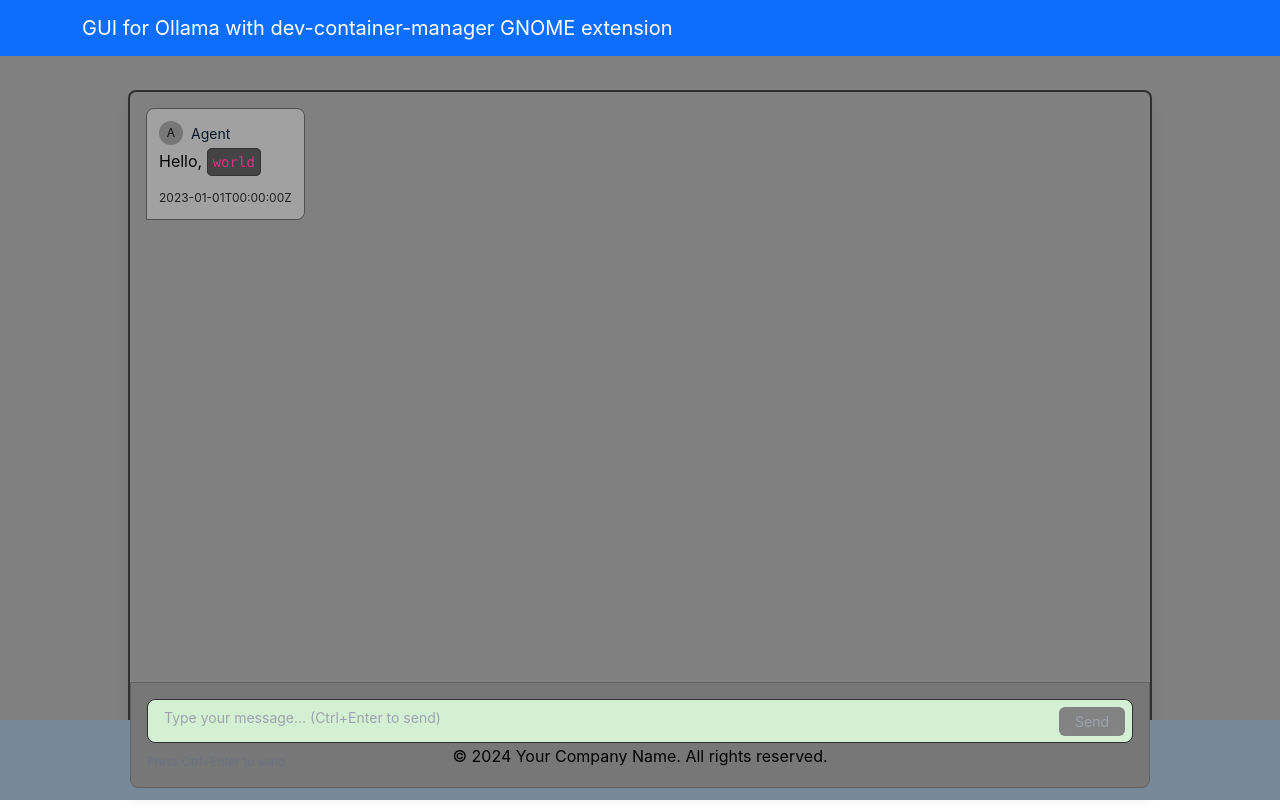
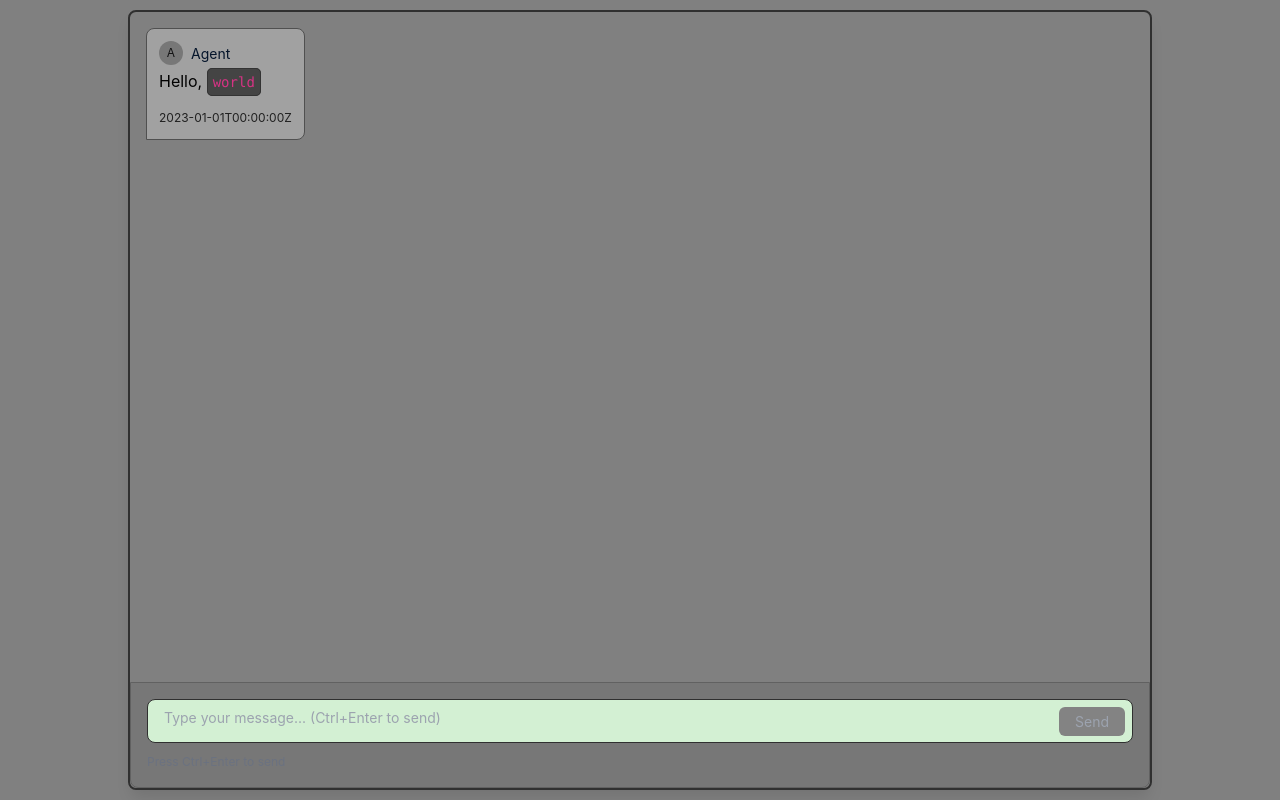
Before and after one commit to devopsnextgenx/gnome-extensions, a React (Create React App) app in the folder gui-react-ollama/: page / in a window 1280 px wide. Built offline with nearby package versions, Linux system fonts and the light colour scheme.

Commit message:
updated gui

```diff
--- a/gui-react-ollama/src/components/common/message/chat.css
+++ b/gui-react-ollama/src/components/common/message/chat.css
@@ -4,7 +4,7 @@
   max-width: 64rem;
   /* 2xl in Tailwind */
   margin: 0 auto;
-  height: 700px;
+  height: 100%;
   display: flex;
   flex-direction: column;
   background-color: gray;
--- a/gui-react-ollama/src/components/sections/body/Body.css
+++ b/gui-react-ollama/src/components/sections/body/Body.css
@@ -1,9 +1,10 @@
 .Body {
-    height: 80%;
+    height: 100%;
     padding: 5px;
     background-color: gray;
 }
 
 .section {
     padding: 5px;
+    height: 100%;
 }
--- a/gui-react-ollama/src/pages/app/App.tsx
+++ b/gui-react-ollama/src/pages/app/App.tsx
@@ -7,9 +7,7 @@
     return (
         <>
             <div className="app">
-                <Header />
                 <Body />
-                <Footer />
             </div>
         </>
     );
```
